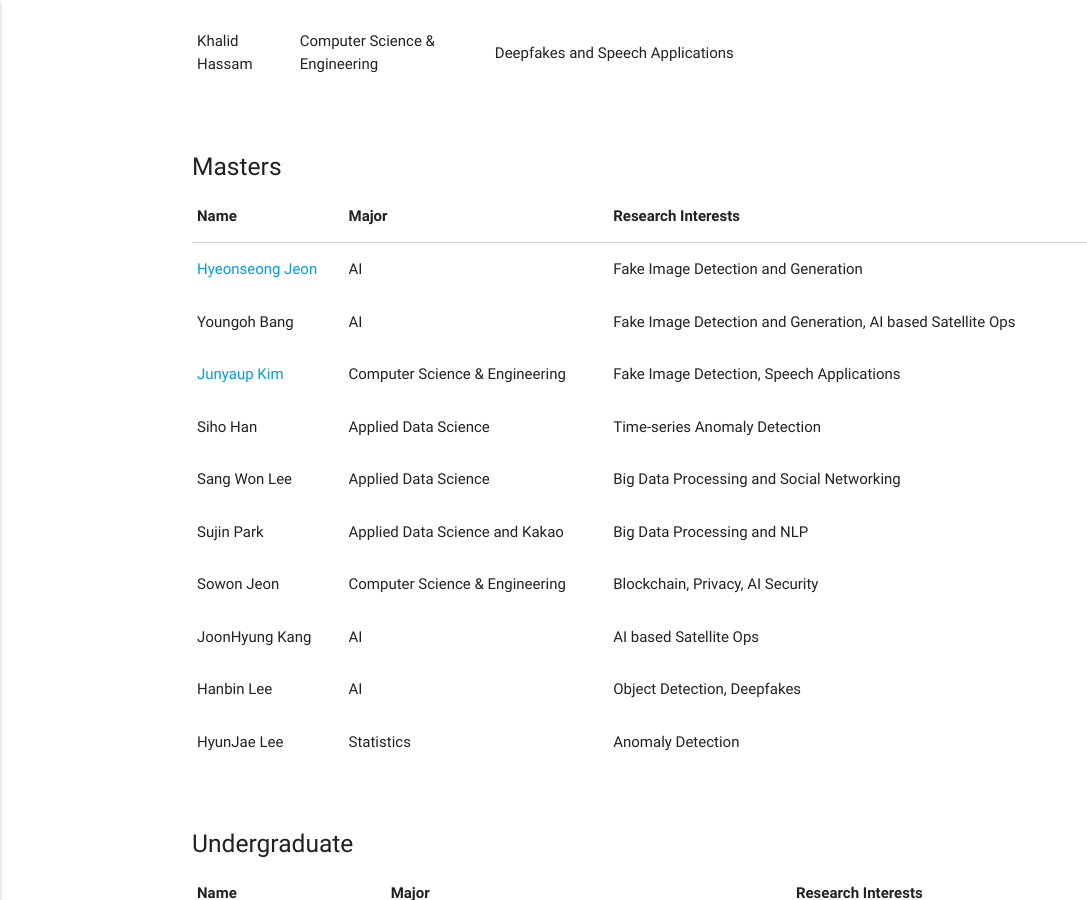
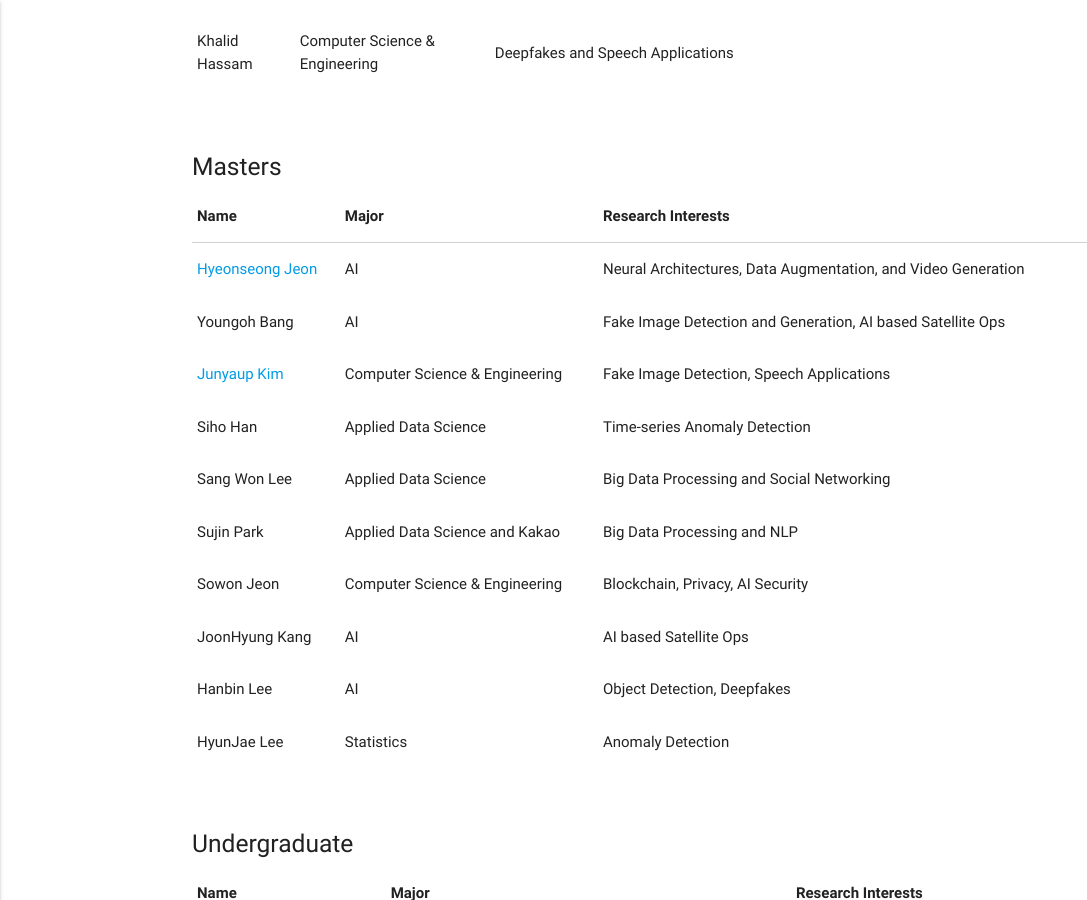
Before and after one commit to Yurim990507/DASH-Lab.github.io, a Jekyll site: the page built from example3.md, in a window 1280 px wide and 900 px high, scrolled down 561 px. Shown: the whole window, without its empty margins (0-1087 px from the left). Built offline with Jekyll 4.4.1, drawn with Linux system fonts in a browser that asks for light colours.

Commit message:
Update example3.md

```diff
--- a/example3.md
+++ b/example3.md
@@ -67,7 +67,7 @@ permalink: /Members/
                 <tr>
                   <td><a href="https://sites.google.com/view/cutz-j/" target ="_blank">Hyeonseong Jeon </a> </td>
                   <td>AI</td>
-                  <td> Fake Image Detection and Generation</td>
+                  <td> Neural Architectures, Data Augmentation, and Video Generation</td>
                 </tr>
                 <tr>
                   <td>Youngoh Bang</td>
```
